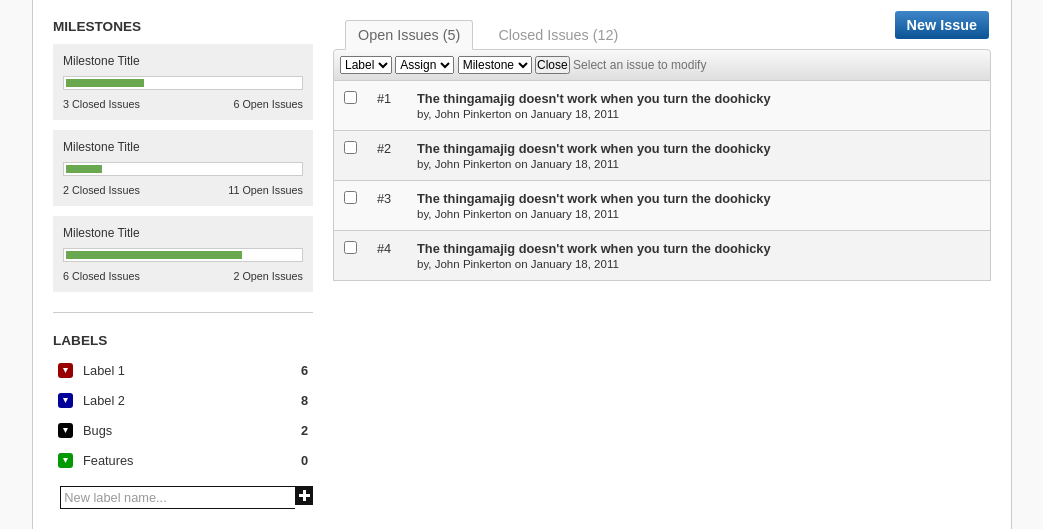
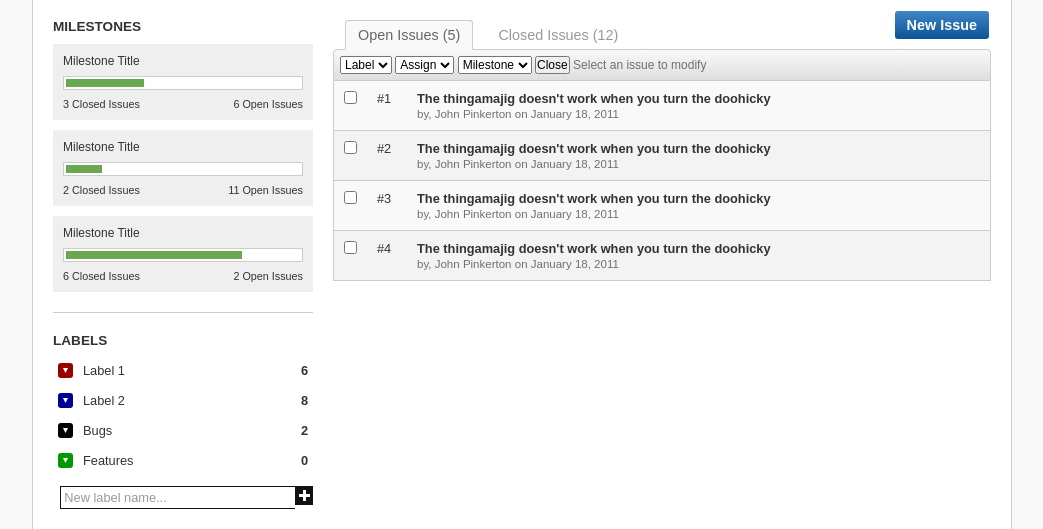
Before and after one commit to Roave/issues, a PHP site: page / in a window 1280 px wide. Shown: the part 139-668 px from the top of the page, without its empty margins (118-1161 px from the left). Run offline with PHP 8.4, Linux system fonts and the light colour scheme; some libraries are stand-ins or nearby versions.

Commit message:
Lightened up the issue meta info

```diff
--- a/css/style.css
+++ b/css/style.css
@@ -310,6 +310,7 @@ a:hover {
 }
 
 .issueMetaInfo {
+    color: #707070;
     font-size: .9em;
     margin: 2px 0 0 !important;
 }
```
